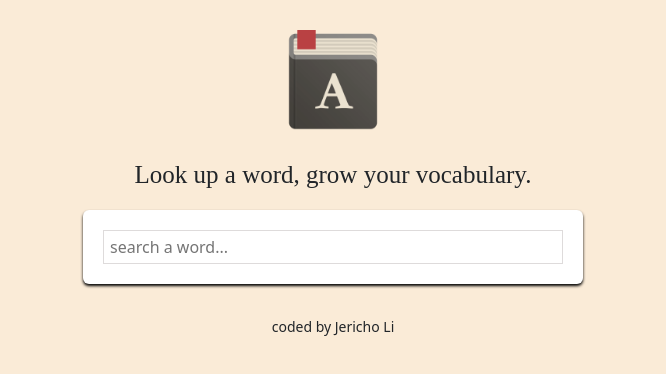
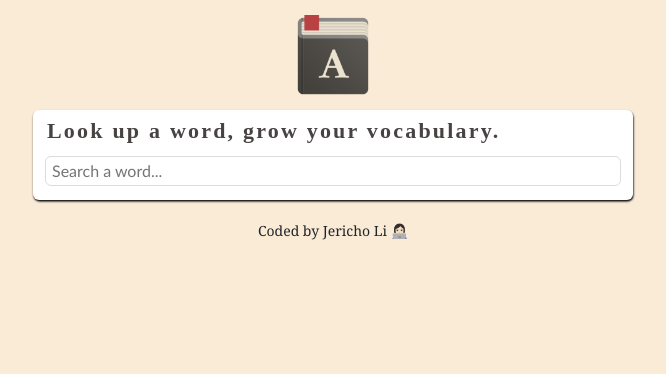
Before and after one commit to jerichonina/online-dictionary, a React (Create React App) app: page / in a window 1280 px wide. Shown: the top 374 px of the page, without its empty margins (307-973 px from the left). Built offline with nearby package versions, Linux system fonts and the light colour scheme; no server answers.

Commit message:
updated styling of the dictionary project

```diff
--- a/src/App.css
+++ b/src/App.css
@@ -1,14 +1,15 @@
 .App-header {
-  margin: 30px 0;
+  margin: 15px 0;
 }
 
 .App-logo {
-  max-width: 100px;
+  max-width: 80px;
   display:block;
   margin:0 auto;
 }
 
 .App-footer {
   text-align: center;
-  margin: 30px 0;
+  font-family: Cambria, Cochin, Georgia, Times, 'Times New Roman', serif;
+  margin: 18px 0;
 }
--- a/src/App.js
+++ b/src/App.js
@@ -13,7 +13,7 @@ export default function App() {
           <Dictionary defaultKeyword="serendipity" />
         </main>
         <footer className="App-footer">
-          <small>coded by Jericho Li</small>
+          <small>Coded by Jericho Li 👩🏻‍💻 </small>
         </footer>
       </div>
     </div>
--- a/src/Dictionary.css
+++ b/src/Dictionary.css
@@ -1,23 +1,31 @@
 .Dictionary section{
 background-color: white;
-max-width: 500px;
+max-width: 600px;
 text-align: left;
-padding:20px;
+padding:6px 12px;
 border-radius: 6px;
-box-shadow: 0px 2px 3px rgba(0,0,0,6);
-margin:20px auto;
+box-shadow: 0.5px 1.5px 2px rgba(0,0,0,6);
+margin:15px auto;
 }
 
 .Dictionary h1{
-text-align: center;
-font-size: 25px;
+color:rgb(72, 67, 67);
+text-align: left;
+font-weight: 600;
+font-size: 22px;
 font-family:cursive;
-margin:10px 0;
+letter-spacing: 0.1em;
+padding:2px;
 }
 
 .Dictionary input {
     width: 100%;
-    padding:4px 6px;
+    font-size: 16px;
+    font-family:'Gill Sans', 'Gill Sans MT', Calibri, 'Trebuchet MS', sans-serif;
+    padding:2px 6px;
     border:1.5px solid rgb(222, 219, 219);
-    color:dimgray
+    border-radius: 6px;
+    color:dimgray;
+    margin-top:2px;
+    margin-bottom: 8px;
 }
--- a/src/Dictionary.js
+++ b/src/Dictionary.js
@@ -36,10 +36,10 @@ export default function Dictionary(props) {
   if (loaded){
     return (
       <div className="Dictionary">
+        <section>
         <h1>Look up a word, grow your vocabulary.</h1>
-        <section>
           <form onSubmit={handleSubmit}>
-            <input type="search" placeholder="search a word..." onChange={processKeywordChange} />
+            <input type="search" placeholder="Search a word..." onChange={processKeywordChange} />
           </form>
         </section>
         <Results results={results} />
--- /dev/null
+++ b/src/Meaning.css
@@ -0,0 +1,20 @@
+.Meaning h3 {
+    font-size: 22px;
+    font-family: 'Lucida Sans', 'Lucida Sans Regular', 'Lucida Grande', 'Lucida Sans Unicode', Geneva, Verdana, sans-serif;
+    line-height: 1.5;
+    font-weight: bold;
+    text-transform: capitalize;
+}
+
+.Meaning .example {
+    font-size: 12px;
+    opacity:0.7;
+    font-style: italic;
+}
+
+.Meaning .synonyms {
+    font-size:12px;
+    color:rgb(171, 87, 26);
+    margin-top: 8px;
+    font-weight: 500;
+}
--- a/src/Meaning.js
+++ b/src/Meaning.js
@@ -1,4 +1,5 @@
 import React from "react";
+import "./Meaning.css";
 import Synonyms from "./Synonyms";
 
 export default function Meaning(props) {
@@ -9,15 +10,13 @@ export default function Meaning(props) {
       {
         return (
           <div key={index}>
-            <p>
-                <strong>Definition:</strong>{definition.definition}
-                <br />
-                <strong>Example:</strong>{definition.example}
-                <Synonyms synonyms={definition.synonyms} />
-            </p>
+            <div className="definition">{definition.definition}</div>
+
+            <div className="example">Example:{definition.example}</div>
+            <div className="synonyms">Synonyms<Synonyms synonyms={definition.synonyms} /></div>
           </div>
         );
       })}
      </div>
     );
-}
+  }
--- a/src/Phonetic.js
+++ b/src/Phonetic.js
@@ -3,9 +3,11 @@ import React from "react";
 export default function Phonetic(props) {
     console.log(props.phonetic);
     return (
-      <div className="phonetics">
-        <audio controls src={props.phonetic.audio}></audio> {" "}
-        <span>{props.phonetic.text}</span>
+      <div>
+        <div className="phonetic">
+          <audio controls src={props.phonetic.audio}></audio>
+          <span className="text">{props.phonetic.text}</span>
+        </div>
       </div>
     );
 }
--- a/src/Results.css
+++ b/src/Results.css
@@ -1,5 +1,7 @@
 .Results h2 {
-    font-size:30px;
+    font-size:22px;
+    font-family: 'Lucida Sans', 'Lucida Sans Regular', 'Lucida Grande', 'Lucida Sans Unicode', Geneva, Verdana, sans-serif;
     font-weight:bold;
     line-height: 1.5;
+    text-transform: capitalize;
 }
--- a/src/Results.js
+++ b/src/Results.js
@@ -17,6 +17,7 @@ export default function Results(props) {
           );
         })}
         </section>
+        <p>
         {props.results.meanings.map(function (meaning, index) {
           return (
             <section key={index}>
@@ -24,6 +25,7 @@ export default function Results(props) {
             </section>
           );
         })}
+        </p>
       </div>
     );
   } else {
--- /dev/null
+++ b/src/Synonym.css
@@ -0,0 +1,12 @@
+.Synonyms {
+    font-size: 12px;
+    color: rgb(88, 85, 85);
+    font-family: 'Lucida Sans', 'Lucida Sans Regular', 'Lucida Grande', 'Lucida Sans Unicode', Geneva, Verdana, sans-serif;
+    padding:0;
+    margin:2px 0;
+}
+
+.Synonyms li {
+    display: inline-block;
+    padding-right:8px;
+}
--- a/src/Synonyms.js
+++ b/src/Synonyms.js
@@ -1,4 +1,5 @@
 import React from "react";
+import "./Synonym.css";
 
 export default function Synonyms (props) {
     if (props.synonyms){
```
